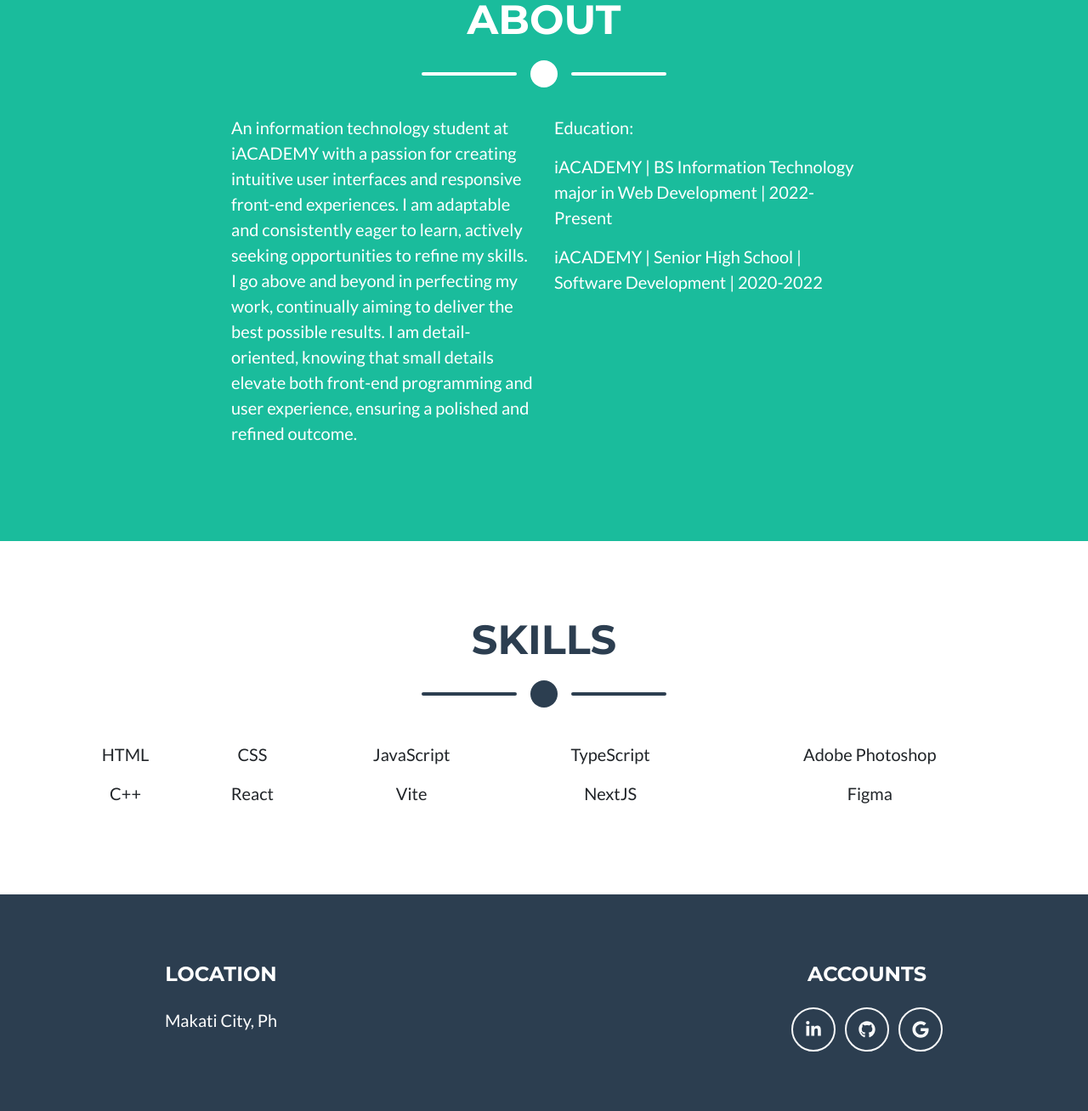
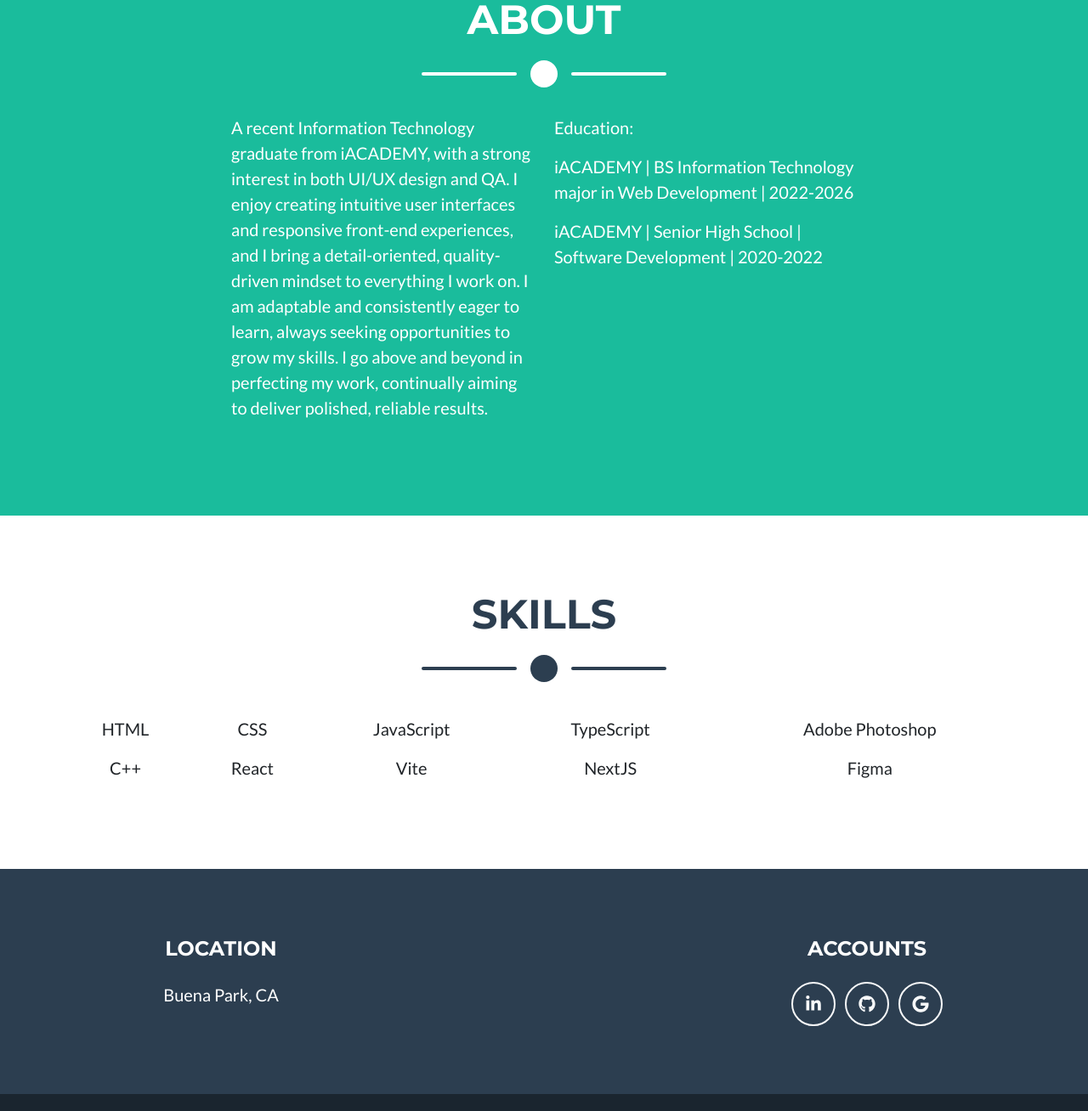
Before and after one commit to nicolepecho/portfolio, a plain HTML site: page index.html in a window 1280 px wide. Shown: the part 1412-2720 px from the top of the page at 85% size. Drawn offline with nearby package versions, Linux system fonts and the light colour scheme.

Commit message:
updated info

```diff
--- a/index.html
+++ b/index.html
@@ -136,12 +136,12 @@
                 <div class="row">
                     <div class="col-lg-4 ms-auto">
                         <p class="lead">
-                            An information technology student at iACADEMY with a passion for creating intuitive user interfaces and responsive front-end experiences. I am adaptable and consistently eager to learn, actively seeking opportunities to refine my skills. I go above and beyond in perfecting my work, continually aiming to deliver the best possible results. I am detail-oriented, knowing that small details elevate both front-end programming and user experience, ensuring a polished and refined outcome.
+                            A recent Information Technology graduate from iACADEMY, with a strong interest in both UI/UX design and QA. I enjoy creating intuitive user interfaces and responsive front-end experiences, and I bring a detail-oriented, quality-driven mindset to everything I work on. I am adaptable and consistently eager to learn, always seeking opportunities to grow my skills. I go above and beyond in perfecting my work, continually aiming to deliver polished, reliable results.
                         </p>
                     </div>
                     <div class="col-lg-4 me-auto">
                         <p class="lead">Education:</p>
-                        <p class="lead">iACADEMY | BS Information Technology major in Web Development | 2022-Present</p>
+                        <p class="lead">iACADEMY | BS Information Technology major in Web Development | 2022-2026</p>
                         <p class="lead">iACADEMY | Senior High School | Software Development | 2020-2022</p>
                     </div>
             </div>
@@ -185,7 +185,7 @@
                     <div class="col-lg-4 mb-5 mb-lg-0">
                         <h4 class="text-uppercase mb-4">Location</h4>
                         <p class="lead mb-0">
-                            Makati City, Ph
+                            Buena Park, CA
                         </p>
                     </div>
                     <!-- Footer Social Icons-->
@@ -197,7 +197,7 @@
                         <h4 class="text-uppercase mb-4">ACCOUNTS</h4>
                         <a class="btn btn-outline-light btn-social mx-1" href="https://ph.linkedin.com/in/nicole-pecho-7752b8222"><i class="fab fa-fw fa-linkedin-in"></i></a>
                         <a class="btn btn-outline-light btn-social mx-1" href="https://github.com/nicolepecho"><i class="fab fa-fw fa-github"></i></a>
-                        <a class="btn btn-outline-light btn-social mx-1" href="mailto:202201324@iacademy.edu.ph"><i class="fab fa-fw fa-google"></i></a>
+                        <a class="btn btn-outline-light btn-social mx-1" href="mailto:nicoleopecho@gmail.com"><i class="fab fa-fw fa-google"></i></a>
                     </div>
                 </div>
             </div>
```
